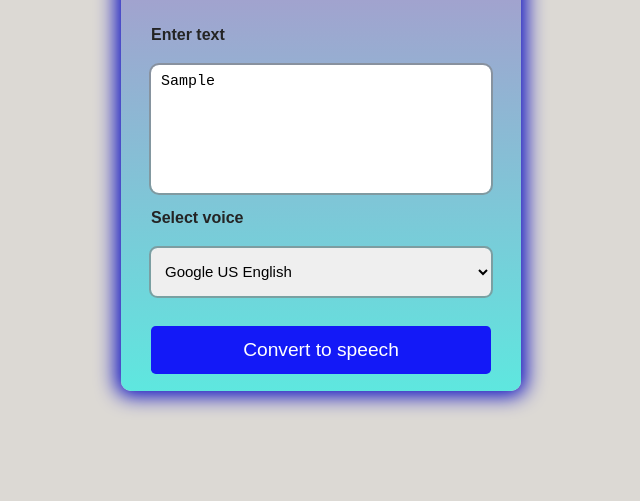
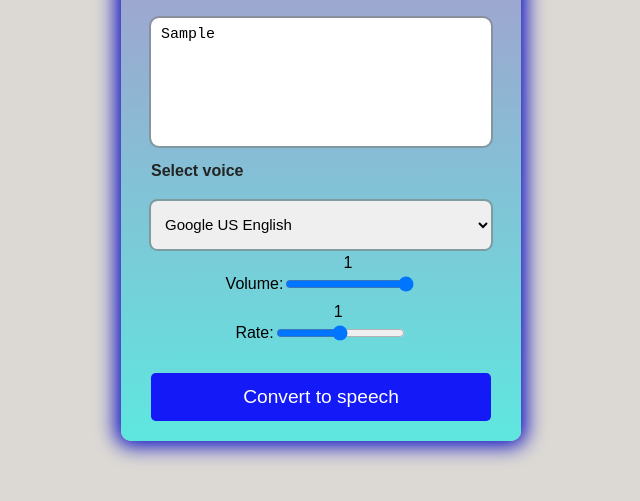
Before and after one commit to marikafikys/convert-text-into-speech, a plain HTML site: page index.html in a window 1280 px wide. Both pictures are taken after typing "Sample" into the empty fields and a click on the button "Convert to speech". Shown: the part 267-768 px from the top of the page, without its empty margins (327-967 px from the left). Drawn offline with Linux system fonts and the light colour scheme.

Commit message:
add volume and rate

```diff
--- a/index.html
+++ b/index.html
@@ -19,6 +19,18 @@
 			<select name="" id="voice">
 				<option value="Google US English">Google US English</option>
 			</select>
+			<label>Volume:
+    			<input class="volume" type="range" min="0" max="1" step="0.1" value="1" />
+    			<span>1</span>
+  			</label>
+  			<label>Rate:
+				<input class="rate" type="range" min="0" max="2" step="0.5" value="1" />
+				<span>1</span>
+			</label>
+			<!-- <label>Pitch:
+				<input id="pitch" type="range" min="0" max="2" step="0.5" value="1" />
+				<span>1</span>
+			</label> -->
 		</div>
 		<button class="submit">Convert to speech</button>
 	</main>
--- a/script.js
+++ b/script.js
@@ -1,6 +1,9 @@
 let textarea = document.querySelector('#text');
 let voiceList = document.querySelector('#voice');
 let speechButton = document.querySelector('.submit');
+let wrapper = document.querySelector('.main');
+let volume = document.querySelector('.volume');
+let rate = document.querySelector('.rate');
 
 let synth = speechSynthesis;
 let isSpeaking = true;
@@ -10,7 +13,7 @@ function voiceSpeech() {
 		let option = document.createElement('option');
 		option.text = voice.name;
 		voiceList.add(option);
-		console.log(option);
+		// console.log(option);
 	}
 }
 
@@ -21,9 +24,20 @@ function textToSpeech(text) {
 	for (let voice of synth.getVoices()) {
 		if (voice.name === voiceList.value) {
 			utterance.voice = voice;
+			utterance.volume = volume.value;
+			utterance.rate = rate.value;
 		}
 	}
 	speechSynthesis.speak(utterance);
+}
+
+wrapper.onchange = ({ target }) => {
+	if (target.type !== "range") return;
+	handleChange(target);
+};
+
+function handleChange(el) {
+	el.nextElementSibling.textContent = el.value;
 }
 
 speechButton.addEventListener('click', (e) => {
@@ -40,6 +54,7 @@ speechButton.addEventListener('click', (e) => {
 			} else {
 				synth.pause();
 				isSpeaking = true;
+
 				speechButton.innerHTML = 'Resume speech';
 			}
 			setInterval(() => {
--- a/style.css
+++ b/style.css
@@ -1,16 +1,16 @@
 body {
 	font-family: Arial, Helvetica, sans-serif;
 	position: absolute;
+	top: calc(50% - 300px);
+	left: calc(50% - 200px);
 	background-color: #DCD9D4;
  /* background-image: linear-gradient(to bottom, rgba(255,255,255,0.50) 0%, rgba(0,0,0,0.50) 100%), radial-gradient(at 50% 0%, rgba(255,255,255,0.10) 0%, rgba(0,0,0,0.50) 50%);
  background-blend-mode: soft-light,screen; */
-    top: calc(50% - 250px);
-	 left: calc(50% - 200px);
 }
 
 .main {
 	background-image: linear-gradient(to top, #5ee7df 0%, #b490ca 100%);
-	height: 500px;
+	height: 600px;
 	width: 400px;
 	border-radius: 10px;
 	box-shadow: 0px 0px 20px 5px rgb(7, 10, 194);
@@ -73,7 +73,25 @@ body {
 	outline: 2px solid rgba(128, 128,128, 0.623);
 	border-radius: 0.4rem;
 	padding: 10px 10px;
+	margin-bottom: 20px;
 }
+
+label {
+	display: flex;
+	align-items: center;
+	justify-content: space-between;
+	position: relative;
+ }
+
+ label + label {
+	margin-top: 1.5rem;
+ }
+
+ label span {
+	position: absolute;
+	right: 4rem;
+	top: -1.25rem;
+ }
 
 .submit {
 	background-color: rgba(18, 22, 248, 0.979);
```
